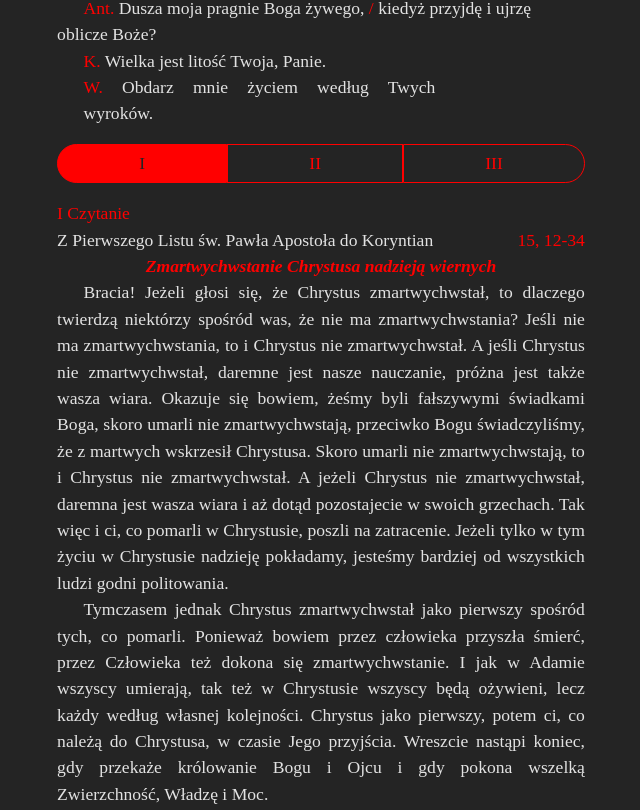
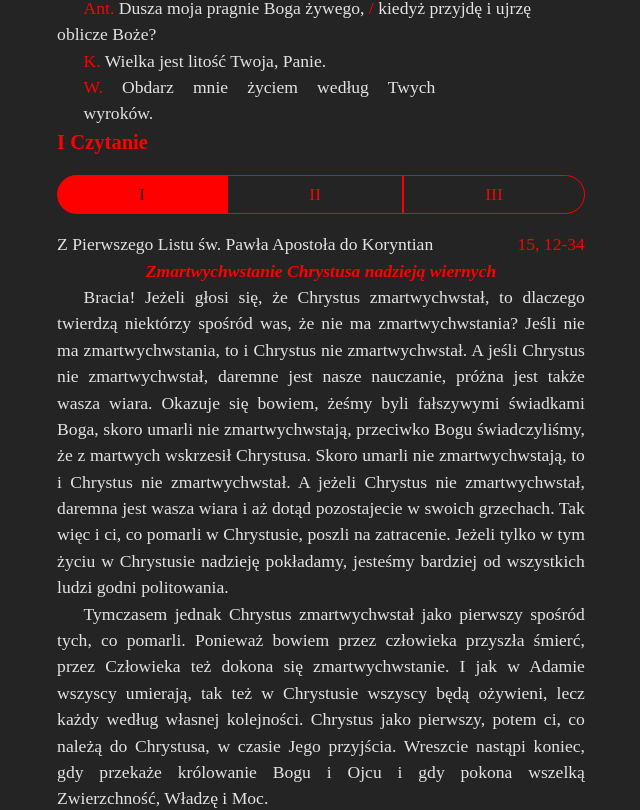
Before and after one commit to JakubOlejnik2007/brewiarz_webview, a React (Vite) app: page / in a window 1280 px wide. Shown: the part 3159-3969 px from the top of the page, without its empty margins (319-959 px from the left). Built offline with nearby package versions, Linux system fonts and the light colour scheme.

Commit message:
Moved displaying reading number to parent component

```diff
--- a/src/hours/OfficeOfReadings.tsx
+++ b/src/hours/OfficeOfReadings.tsx
@@ -77,6 +77,7 @@ const OfficeOfReadings = ({ isTeDeum, hymn, psalmodia, verse, readings, ...props
                         <>
                             {length > 0 ?
                                 <>
+                                    <h3 className="ofr__reading-number">{numeration[readingGroupIdx]} Czytanie</h3>
                                     <ol className="lr__switch-reading">
                                         {Array.from({ length }, (_, i) => (
                                             <li className={selectedReadings[readingGroupIdx] === i ? "active" : ""} key={i} onClick={() => updateReading(readingGroupIdx, i)}>{numeration[i]}</li>
--- a/src/partials/LongReading.tsx
+++ b/src/partials/LongReading.tsx
@@ -7,7 +7,6 @@ const LongReading = ({ number, name, title, sigla, content, ...props }: TLongRea
 
     return (
         <div className="lr">
-            <p className="lr__number"> {number} Czytanie</p>
             <div className={`lr__heading ${isHagio ? "lr__heading_sigla" : ""}`}>
                 <p className="lr__name">{name}</p>
                 <p className={`lr__sigla ${isHagio ? "lr__sigla--hagio" : ""}`}>{sigla}</p>
--- a/src/sass/LongReading.scss
+++ b/src/sass/LongReading.scss
@@ -1,10 +1,6 @@
 .lr {
     max-width: 60ch;
     margin: 0 auto;
-
-    &__number {
-        color: var(--additional-text);
-    }
 
     &__heading {
         display: grid;
--- a/src/sass/OfficeOfReadings.scss
+++ b/src/sass/OfficeOfReadings.scss
@@ -7,5 +7,8 @@
         max-width: 40ch;
     }
 
-    div {}
+    &__reading-number {
+        color: var(--additional-text)
+    }
+
 }
```
